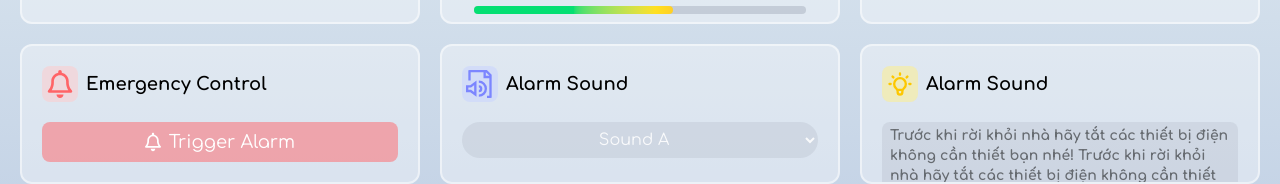
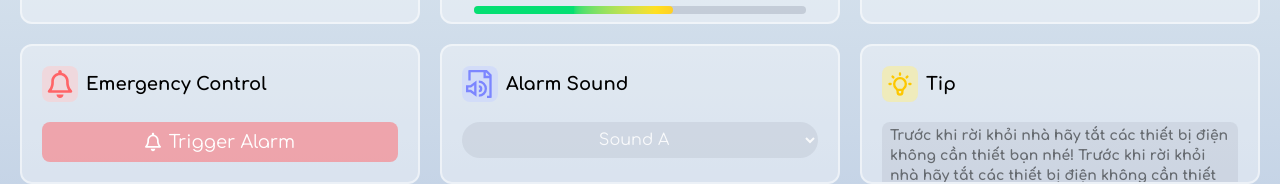
Before and after one commit to thienphu-1910/Website-VLCCNTT, a React (Vite) app in the folder frontend/: page /home in a window 1280 px wide. Shown: the part 366-550 px from the top of the page. Built offline with nearby package versions, Linux system fonts and the light colour scheme; no server answers.

Commit message:
fix: replace tip card title

```diff
--- a/frontend/src/components/DeviceStatusList.jsx
+++ b/frontend/src/components/DeviceStatusList.jsx
@@ -185,7 +185,7 @@ const DeviceStatusList = ({ className = "" }) => {
             className="fill-none stroke-yellow-400 size-9
                                        bg-yellow-200/50 rounded-lg p-1"
           />
-          <h3 className="text-black font-bold text-lg">Alarm Sound</h3>
+          <h3 className="text-black font-bold text-lg">Tip</h3>
         </section>
         <div className=" text-sm text-left px-2 font-bold text-black/50 group-hover:text-black w-full h-fit py-1 bg-gray-400/20 group-hover:bg-gray-400/50 rounded-lg text-wrap">
           Trước khi rời khỏi nhà hãy tắt các thiết bị điện không cần thiết bạn nhé!
```
